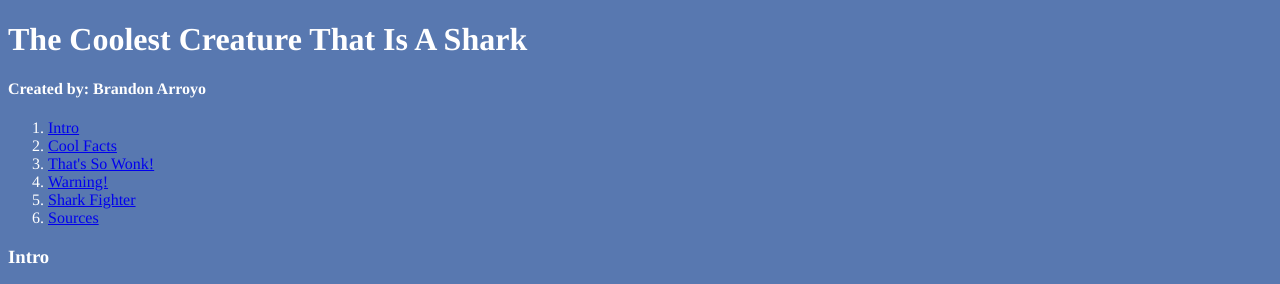
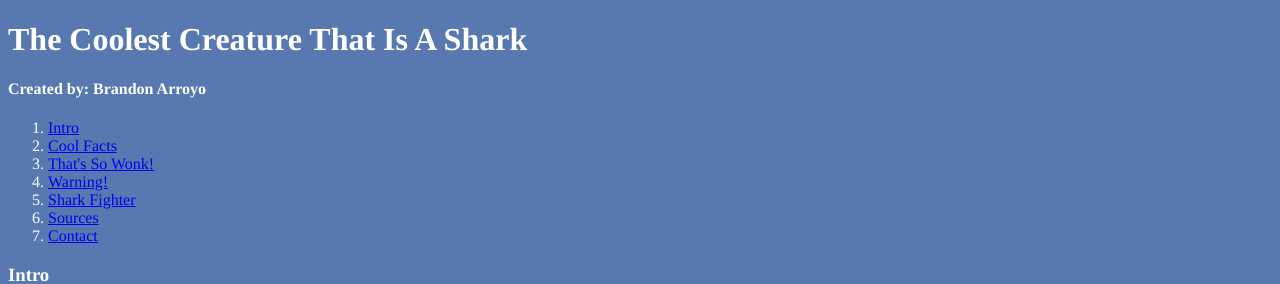
Before and after one commit to brandsharky/brandsharky.github.io, a plain HTML site: page index.html in a window 1280 px wide. Shown: the top 284 px of the page. Drawn offline with Linux system fonts and the light colour scheme.

Commit message:
Update index.html

```diff
--- a/index.html
+++ b/index.html
@@ -42,6 +42,7 @@
             <li> <a href = "#WARNING">Warning!</a></li>
             <li> <a href = "#Song">Shark Fighter</a></li>
             <li> <a href = "#sources-cited">Sources</a></li>
+            <li> <a href = "#contact">Contact</a></li>
         </ol>
 
         <h3 id = "intro">Intro</h3>
@@ -154,7 +155,7 @@
             <li> Zoobooks: Sharks by John Bonnett Wexo</li>
             <li> Who Would Win? Hammerhead vs. Bull Shark by Jerry Pallotta</li>
         </ul>
-        <p>If you have any comments or reviews, please contact the creator at 1-909-276-8050.</p>
+        <p id = "contact">If you have any comments or reviews, please contact the creator at 1-909-276-8050.</p>
 
     </body>
 </html>
```
